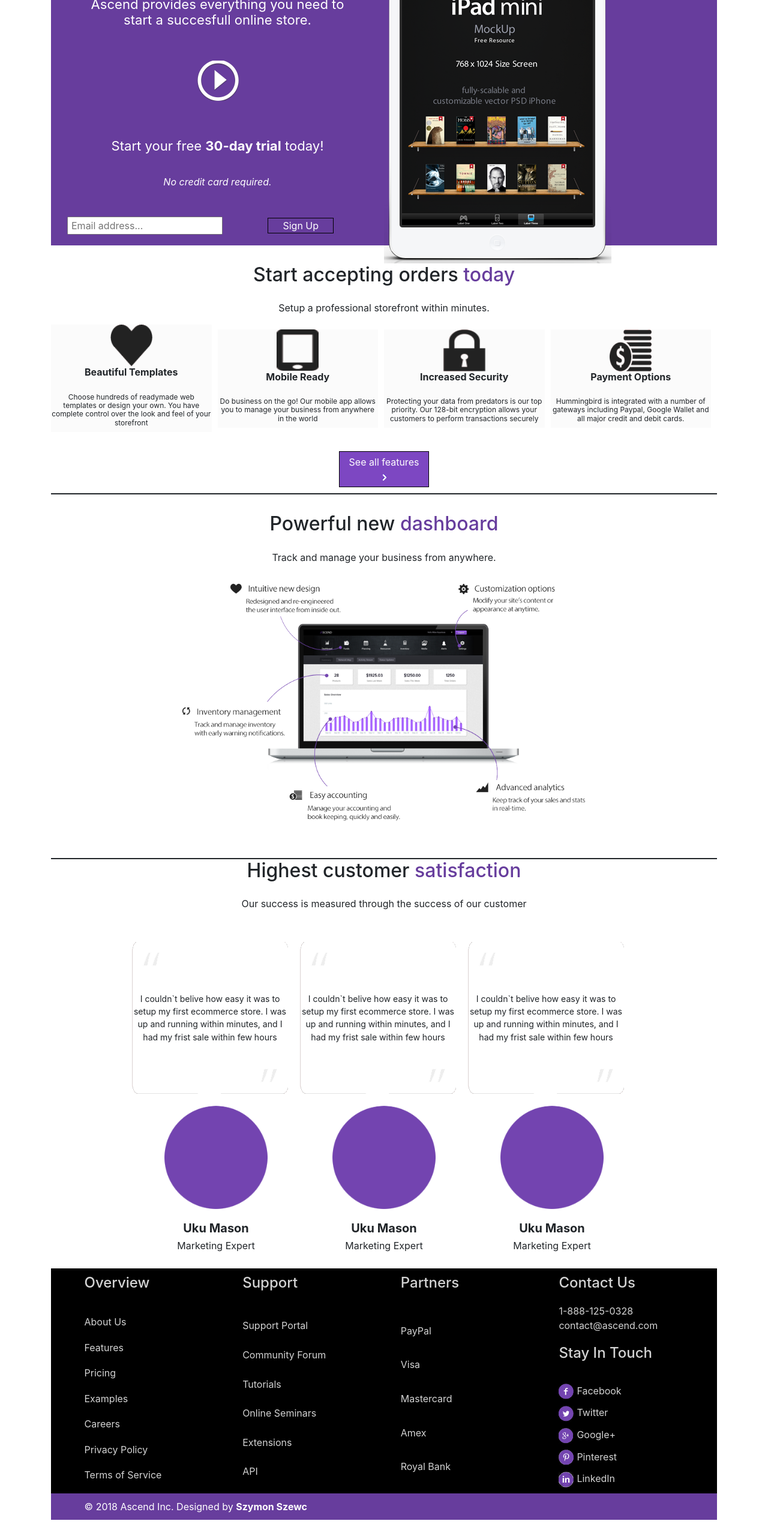
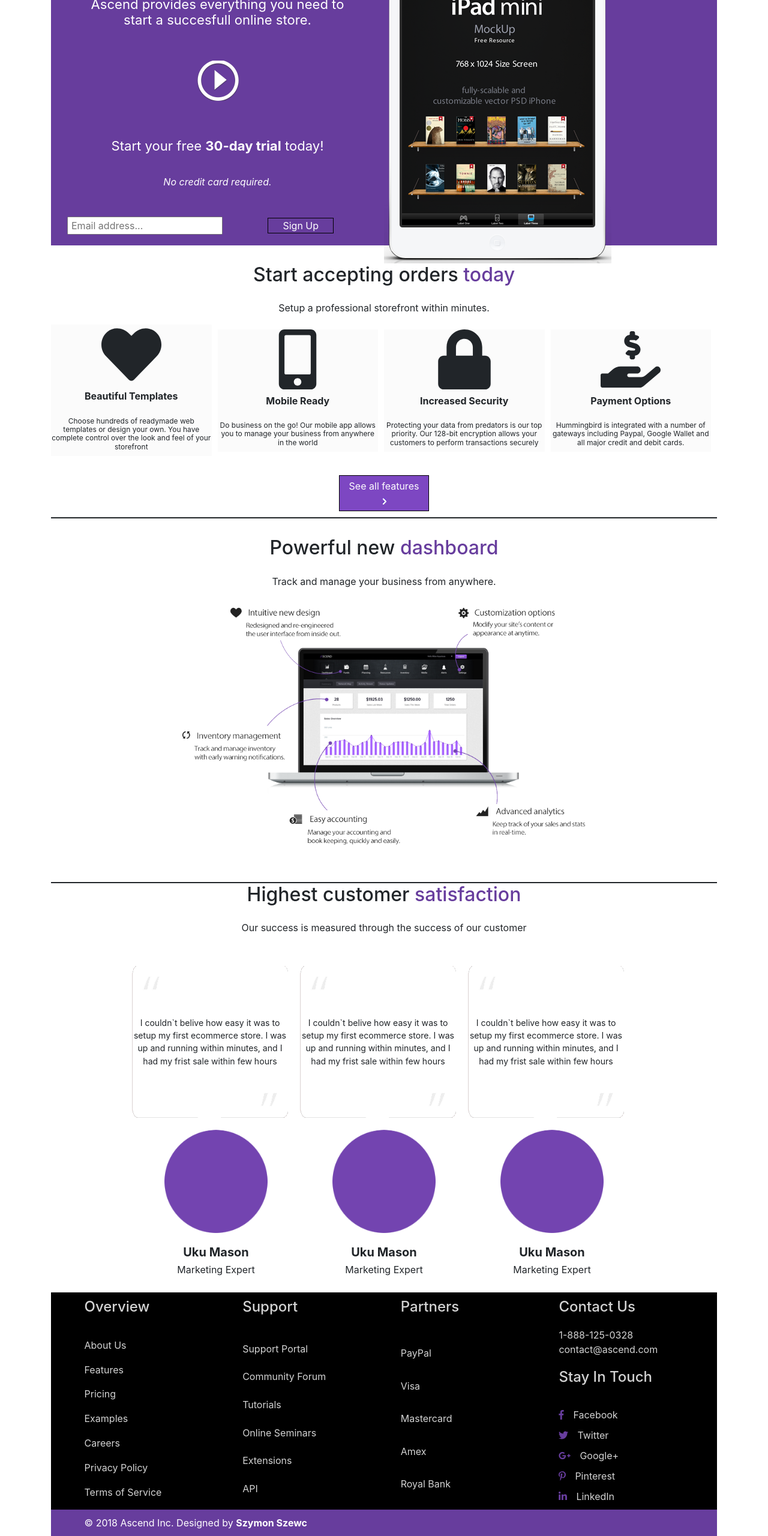
Before and after one commit to polwar98/ASCEND-RWD, a plain HTML site: page index.html in a window 1280 px wide. Shown: the part 224-2784 px from the top of the page at 60% size. Before the commit the page ends 2757 px from the top, so only its background shows below. Drawn offline with nearby package versions, Linux system fonts and the light colour scheme.

Commit message:
Add files via upload

```diff
--- a/index.html
+++ b/index.html
@@ -8,6 +8,7 @@
     <link rel="stylesheet" href="style.css" >
     <link href="https://fonts.googleapis.com/css?family=Montserrat:400,700&amp;subset=latin-ext" rel="stylesheet">
     <link rel="stylesheet" href="https://stackpath.bootstrapcdn.com/bootstrap/4.1.0/css/bootstrap.min.css" integrity="sha384-9gVQ4dYFwwWSjIDZnLEWnxCjeSWFphJiwGPXr1jddIhOegiu1FwO5qRGvFXOdJZ4" crossorigin="anonymous">
+    <script defer src="https://use.fontawesome.com/releases/v5.0.10/js/all.js" integrity="sha384-slN8GvtUJGnv6ca26v8EzVaR9DC58QEwsIk9q1QXdCU8Yu8ck/tL/5szYlBbqmS+" crossorigin="anonymous"></script>
   </head>
 <body>
 <div class="container">
@@ -42,10 +43,10 @@
           </p>
         Setup a professional storefront within minutes.</p>
         <div class="tiles">
-        <div class="tile"><img src="img/serce.png" class="center_img"><h2>Beautiful Templates</h2></p><h3>Choose hundreds of readymade web templates or design your own. You have complete control over the look and feel of your storefront</h3></div>
-        <div class="tile"><img src="img/smartfon.png" class="center_img"><h2>Mobile Ready</h2></p><h3>Do business on the go! Our mobile app allows you to manage your business from anywhere in the world</h3></div>
-        <div class="tile"><img src="img/klodka.png" class="center_img"><h2>Increased Security</h2></p><h3>Protecting your data from predators is our top priority. Our 128-bit encryption allows your customers to perform transactions securely</h3></div>
-        <div class="tile"><img src="img/platnosc.png" class="center_img"><h2>Payment Options</h2></p><h3>Hummingbird is integrated with a number of gateways including Paypal, Google Wallet and all major credit and debit cards.</h3></div>
+        <div class="tile"><i class="fas fa-heart" style="width: 100px; height: 100px; margin-left: auto; margin-right: auto; margin-bottom: 10px" ></i> <h2>Beautiful Templates</h2></p><h3>Choose hundreds of readymade web templates or design your own. You have complete control over the look and feel of your storefront</h3></div>
+        <div class="tile"><i class="fas fa-mobile-alt" style="width: 100px; height: 100px; margin-left: auto; margin-right: auto; margin-bottom: 10px"></i><h2>Mobile Ready</h2></p><h3>Do business on the go! Our mobile app allows you to manage your business from anywhere in the world</h3></div>
+        <div class="tile"><i class="fas fa-lock" style="width: 100px; height: 100px; margin-left: auto; margin-right: auto; margin-bottom: 10px"></i><h2>Increased Security</h2></p><h3>Protecting your data from predators is our top priority. Our 128-bit encryption allows your customers to perform transactions securely</h3></div>
+        <div class="tile"><i class="fas fa-hand-holding-usd" style="width: 100px; height: 100px; margin-left: auto; margin-right: auto; margin-bottom: 10px"></i><h2>Payment Options</h2></p><h3>Hummingbird is integrated with a number of gateways including Paypal, Google Wallet and all major credit and debit cards.</h3></div>
         </div>
         </p></p>
         <div class="see_all_features">See all features <img src="img/right_arrow.png"</img></div>
@@ -113,11 +114,11 @@
             1-888-125-0328
             <a style="margin-bottom: 20px;">contact@ascend.com</a>
             <h1>Stay In Touch</h1></p>
-            <a style="margin-bottom: 10px;"><img src="img/facebook.png">Facebook</a>
-            <a style="margin-bottom: 10px;"><img src="img/Twitter.png">Twitter</a>
-            <a style="margin-bottom: 10px;"><img src="img/google+.png">Google+</a>
-            <a style="margin-bottom: 10px;"><img src="img/pinterest.png">Pinterest</a>
-            <a style="margin-bottom: 10px;"><img src="img/linkedin.png">LinkedIn</a>
+            <a style="margin-bottom: 10px;"><i class="fab fa-facebook-f" style="margin-right: 15px; color: #673d9d"></i>Facebook</a>
+            <a style="margin-bottom: 10px;"><i class="fab fa-twitter" style="margin-right: 15px; color: #673d9d"></i>Twitter</a>
+            <a style="margin-bottom: 10px;"><i class="fab fa-google-plus-g" style="margin-right: 15px; color: #673d9d"></i>Google+</a>
+            <a style="margin-bottom: 10px;"><i class="fab fa-pinterest-p" style="margin-right: 15px; color: #673d9d"></i>Pinterest</a>
+            <a style="margin-bottom: 10px;"><i class="fab fa-linkedin-in" style="margin-right: 15px; color: #673d9d"></i>LinkedIn</a>
            </div>
         </div>
         <div class="footer">
--- a/style.css
+++ b/style.css
@@ -4,11 +4,10 @@ body
     font-family: 'Montserrat', sans-serif;
     margin: 0;
 }
-@media screen and (min-width:960px) {
+
     .container {
         display: grid;
         grid-template-columns: 50% 50%;
-
         grid-template-rows: 80px;
         margin: auto;
         max-width: 1100px;
@@ -317,7 +316,7 @@ body
     padding-bottom: 10px;
     padding-left: 5%;
 }
-}
+
 
 @media screen and (min-width: 768px) and (max-width:960px)
 {
```
Also changed, not shown: img/facebook-f.svg (added), img/google-plus-g.svg (added), img/hand-holding-usd.svg (added), img/heart.svg (added), img/linkedin-in.svg (added), img/lock.svg (added), img/mobile-alt.svg (added), img/pinterest-p.svg (added), img/twitter.svg (added).
